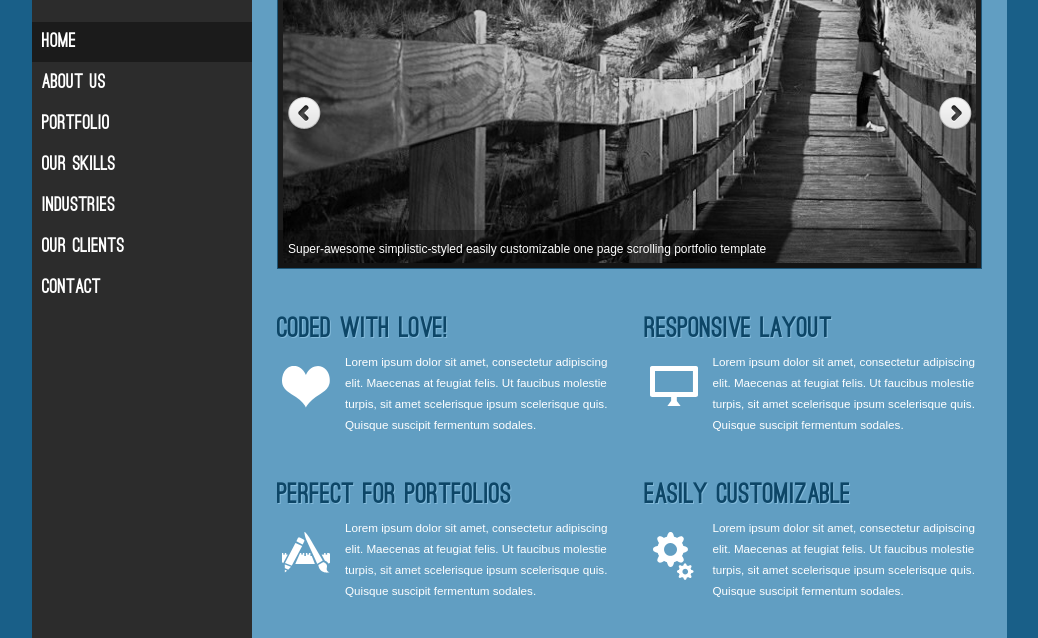
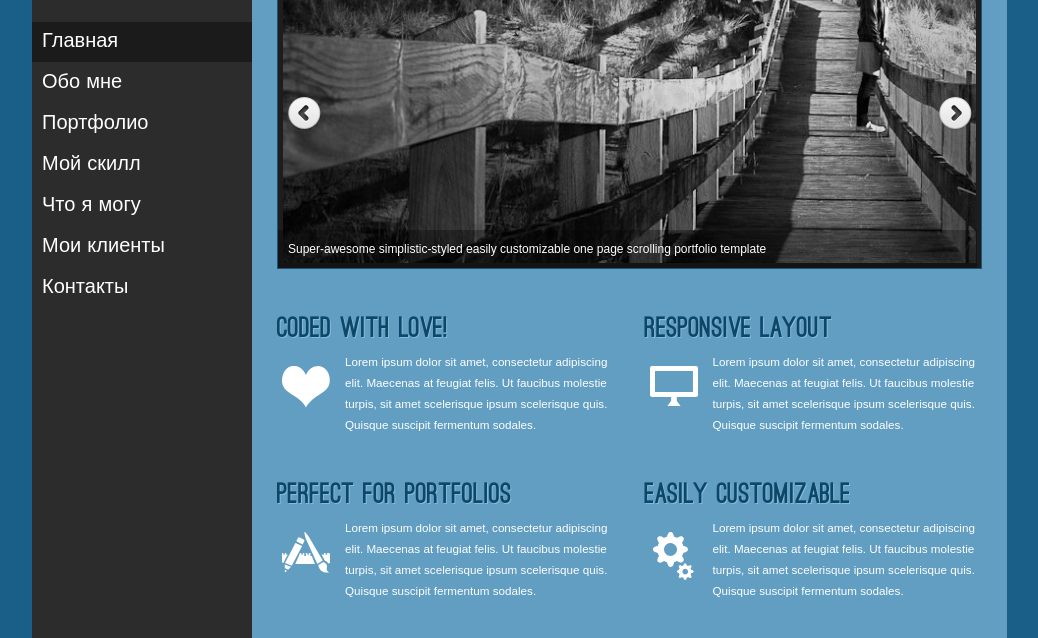
Before and after one commit to 8tim/8tim.github.io, a plain HTML site: page index.html in a window 1280 px wide. Shown: the part 83-721 px from the top of the page, without its empty margins (118-1156 px from the left). Drawn offline with Linux system fonts and the light colour scheme; a script that the page names is missing.

Commit message:
Update index.html

```diff
--- a/index.html
+++ b/index.html
@@ -34,13 +34,13 @@
     <a href="#" id="logo"> <img src="./images/logo.png" alt="" /></a>
     <!-- navigation menu -->
     <ul id="navigation">
-      <li><a href="#home" class="active">Home</a></li>
-      <li><a href="#about">About Us</a></li>
-      <li><a href="#portfolio">Portfolio</a></li>
-      <li><a href="#skills">Our Skills</a></li>
-      <li><a href="#industries">Industries</a></li>
-      <li><a href="#myclients">Our Clients</a></li>
-      <li><a href="#contact">Contact</a></li>
+      <li><a href="#home" class="active">Главная</a></li>
+      <li><a href="#about">Обо мне</a></li>
+      <li><a href="#portfolio">Портфолио</a></li>
+      <li><a href="#skills">Мой скилл</a></li>
+      <li><a href="#industries">Что я могу</a></li>
+      <li><a href="#myclients">Мои клиенты</a></li>
+      <li><a href="#contact">Контакты</a></li>
     </ul>
   </div>
   <div id="container">
```
